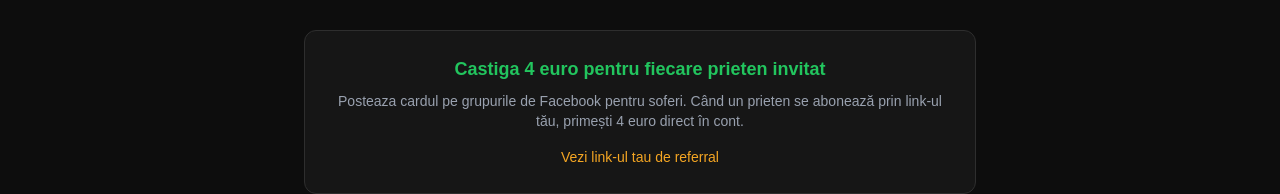
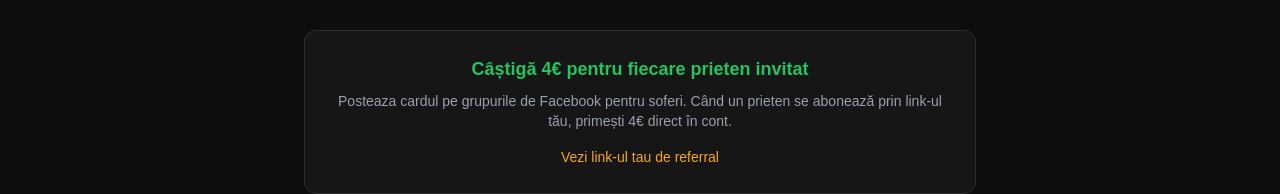
Before and after one commit to GabrielaH19/saas-boilerplate, a Next.js app: page /share in a window 1280 px wide. Shown: the part 710-904 px from the top of the page. Built offline with nearby package versions, Linux system fonts and the light colour scheme; no server answers.

Commit message:
fix: referral euro simbol si titlu IT 4 euro

```diff
--- a/app/share/page.tsx
+++ b/app/share/page.tsx
@@ -7,8 +7,8 @@ import AppNav from "@/app/components/AppNav";
 import { useLang } from "@/app/lib/LanguageContext";
 
 const CARD_TEXT: Record<string, any> = {
-  ro: { badge: "Calculator profit curse TIR", profitNet: "PROFIT NET", profitKm: "PROFIT / KM", km: "KILOMETRI", accept: "ACCEPTA", acceptSub: "Cursa profitabila. Merita acceptata.", negotiate: "NEGOCIAZA", negotiateSub: "Profit mic. Incearca sa negociezi.", reject: "REFUZA", rejectSub: "Nu merita. Costurile depasesc beneficiul.", footer: "tripprofit.ro - Calculatorul de profit pentru soferi de TIR din Europa", cta: "Incearca gratuit", title: "Cardul tau de cursa - posteaza-l pe Facebook sau WhatsApp", earn: "Castiga 4 euro pentru fiecare prieten invitat", earnSub: "Posteaza cardul pe grupurile de Facebook pentru soferi. Când un prieten se abonează prin link-ul tău, primești 4 euro direct în cont.", refLink: "Vezi link-ul tau de referral", newTrip: "+ Cursa noua", download: "Descarca imaginea" },
-  it: { badge: "Calcolatore profitto viaggi TIR", profitNet: "PROFITTO NETTO", profitKm: "PROFITTO / KM", km: "CHILOMETRI", accept: "ACCETTA", acceptSub: "Viaggio redditizio. Vale la pena.", negotiate: "NEGOZIA", negotiateSub: "Margine basso. Negozia.", reject: "RIFIUTA", rejectSub: "Non vale. I costi superano il ricavo.", footer: "tripprofit.ro - Calcolatore di profitto per camionisti in Europa", cta: "Prova gratis", title: "La tua scheda viaggio - condividila su Facebook o WhatsApp", earn: "Guadagna 3 euro per ogni amico invitato", earnSub: "Posta la scheda nei gruppi Facebook per autisti. Quando un amico si abbona tramite il tuo link, ricevi 4 euro.", refLink: "Vedi il tuo link referral", newTrip: "+ Nuovo viaggio", download: "Scarica immagine" },
+  ro: { badge: "Calculator profit curse TIR", profitNet: "PROFIT NET", profitKm: "PROFIT / KM", km: "KILOMETRI", accept: "ACCEPTA", acceptSub: "Cursa profitabila. Merita acceptata.", negotiate: "NEGOCIAZA", negotiateSub: "Profit mic. Incearca sa negociezi.", reject: "REFUZA", rejectSub: "Nu merita. Costurile depasesc beneficiul.", footer: "tripprofit.ro - Calculatorul de profit pentru soferi de TIR din Europa", cta: "Incearca gratuit", title: "Cardul tau de cursa - posteaza-l pe Facebook sau WhatsApp", earn: "Câștigă 4€ pentru fiecare prieten invitat", earnSub: "Posteaza cardul pe grupurile de Facebook pentru soferi. Când un prieten se abonează prin link-ul tău, primești 4€ direct în cont.", refLink: "Vezi link-ul tau de referral", newTrip: "+ Cursa noua", download: "Descarca imaginea" },
+  it: { badge: "Calcolatore profitto viaggi TIR", profitNet: "PROFITTO NETTO", profitKm: "PROFITTO / KM", km: "CHILOMETRI", accept: "ACCETTA", acceptSub: "Viaggio redditizio. Vale la pena.", negotiate: "NEGOZIA", negotiateSub: "Margine basso. Negozia.", reject: "RIFIUTA", rejectSub: "Non vale. I costi superano il ricavo.", footer: "tripprofit.ro - Calcolatore di profitto per camionisti in Europa", cta: "Prova gratis", title: "La tua scheda viaggio - condividila su Facebook o WhatsApp", earn: "Guadagna 4€ per ogni amico invitato", earnSub: "Posta la scheda nei gruppi Facebook per autisti. Quando un amico si abbona tramite il tuo link, ricevi 4€.", refLink: "Vedi il tuo link referral", newTrip: "+ Nuovo viaggio", download: "Scarica immagine" },
 };
 
 function ShareCard() {
```
